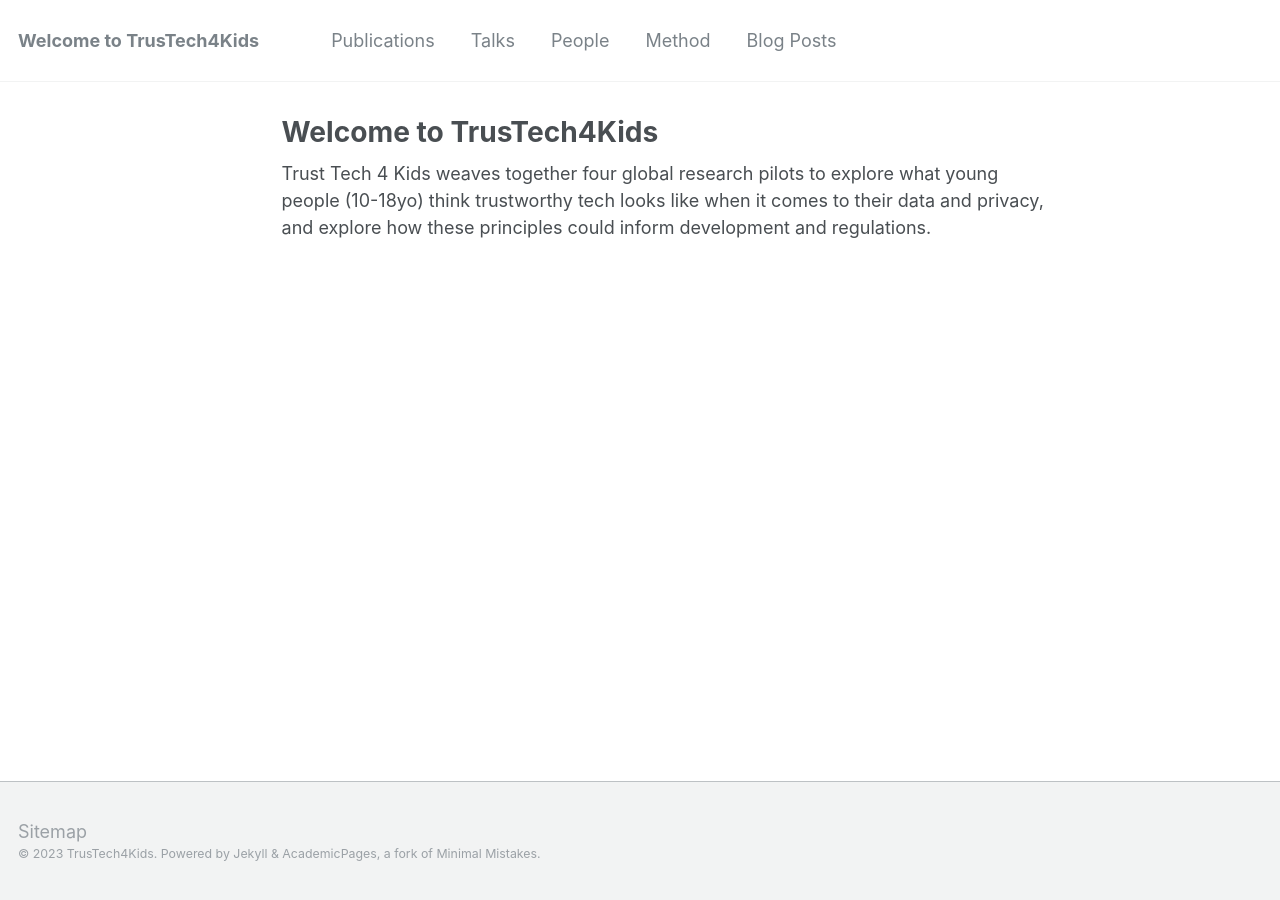
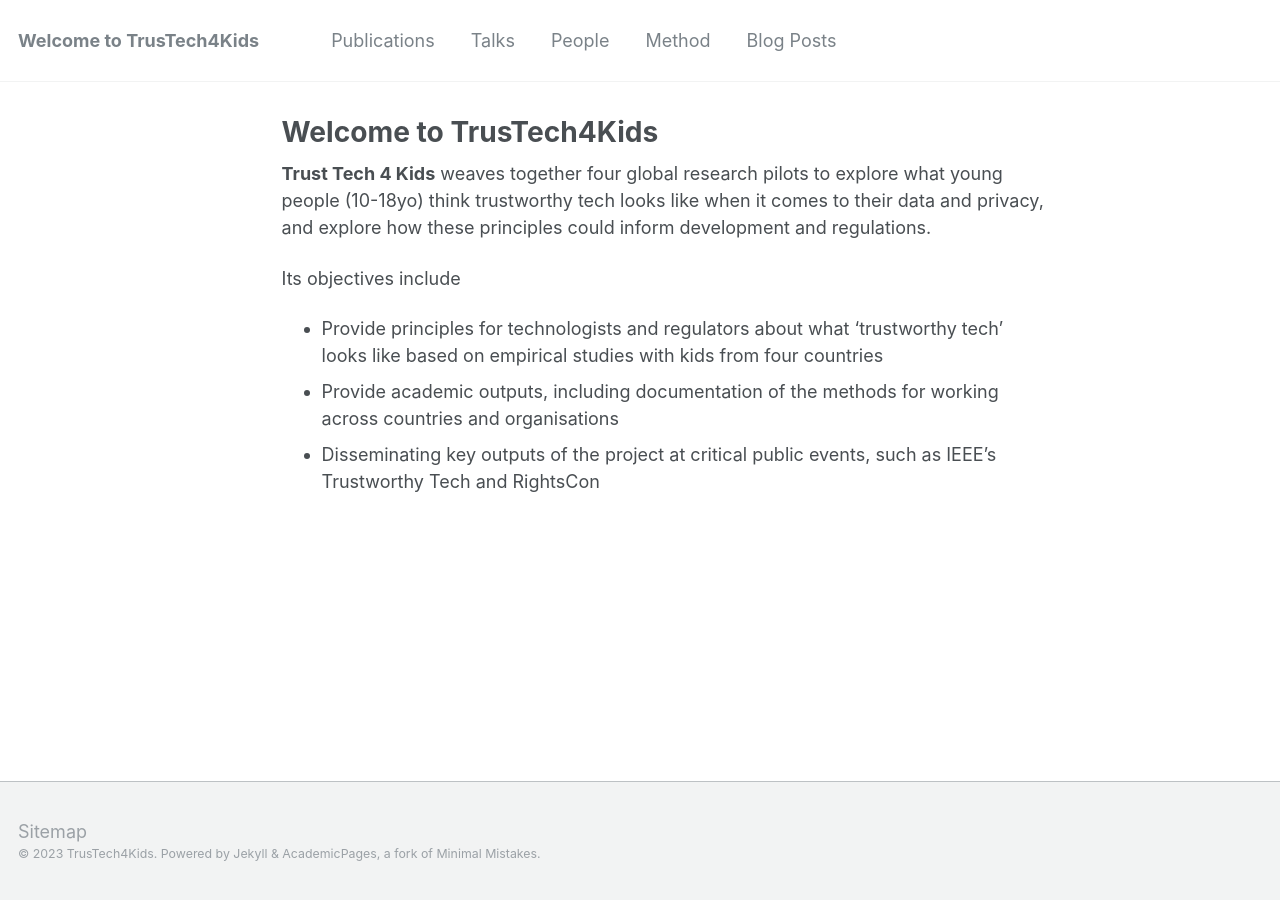
Before and after one commit to trustech4kids/trustech4kids.github.io, a Jekyll site: the page built from _pages/about.md, in a window 1280 px wide. Built offline with Jekyll 4.4.1, drawn with Linux system fonts in a browser that asks for light colours.

Commit message:
Update about.md

```diff
--- a/_pages/about.md
+++ b/_pages/about.md
@@ -8,4 +8,9 @@ redirect_from:
   - /about.html
 ---
 
-Trust Tech 4 Kids weaves together four global research pilots to explore what young people (10-18yo) think trustworthy tech looks like when it comes to their data and privacy, and explore how these principles could inform development and regulations.
+**Trust Tech 4 Kids** weaves together four global research pilots to explore what young people (10-18yo) think trustworthy tech looks like when it comes to their data and privacy, and explore how these principles could inform development and regulations.
+
+Its objectives include
+- Provide principles for technologists and regulators about what 'trustworthy tech' looks like based on empirical studies with kids from four countries
+- Provide academic outputs, including documentation of the methods for working across countries and organisations
+- Disseminating key outputs of the project at critical public events, such as IEEE's Trustworthy Tech and RightsCon
```
